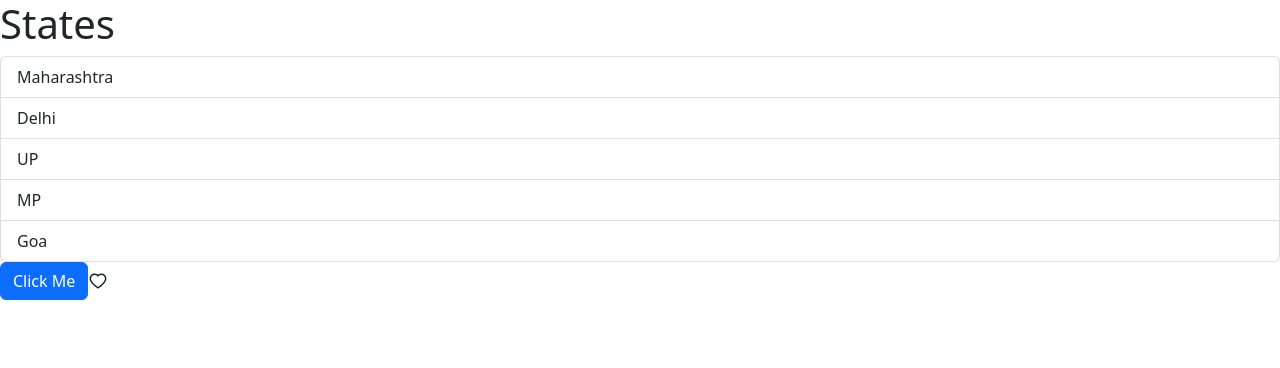
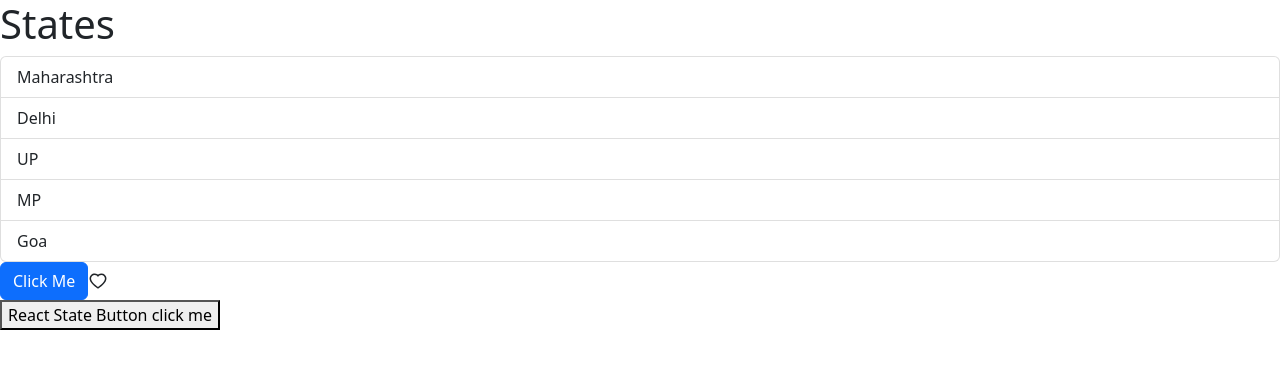
Before and after one commit to jaymanale/Game-Db-App, a React (Vite) app: page / in a window 1280 px wide. Shown: the top 368 px of the page. Built offline with nearby package versions, Linux system fonts and the light colour scheme.

Commit message:
Reacts state introduction

```diff
--- a/src/App.tsx
+++ b/src/App.tsx
@@ -3,6 +3,7 @@ import Alert from "./components/Alert";
 import Button from "./components/Button";
 import ListGroup from "./components/ListGroup";
 import Like from "./components/Like";
+import ReactState from "./components/ReactState";
 
 function App() {
   let states = ["Maharashtra", "Delhi", "UP", "MP", "Goa"];
@@ -35,6 +36,7 @@ function App() {
 
       <Button onButtonClick={handleHideAlert} heading="Click Me" />
       <Like initialState={false} onLikeClick={() => console.log("Clicked")} />
+      <ReactState />
     </>
   );
 }
--- /dev/null
+++ b/src/components/ReactState.tsx
@@ -0,0 +1,25 @@
+import { useState } from "react";
+
+// 1. React update state asynchronously
+// 2. STate is stored outside of component
+// 3. Use Hooks at the top level of component
+
+const ReactState = () => {
+  // All the State update done in asynchronous manner - in the future
+  // This is to improve the improve the performance of application
+  // React takes all of the updates , patched them and applied to them later time after handleClick completes
+  // AT that time react applies all the updates at once and re-render the component once
+  const [isVisible, setVisible] = useState(false);
+
+  const handleClick = () => {
+    setVisible(true);
+    console.log(isVisible); // false - Update did not applied immediately
+  }; // rnd of updates
+  return (
+    <div>
+      <button onClick={handleClick}>React State Button click me</button>
+    </div>
+  );
+};
+
+export default ReactState;
```
